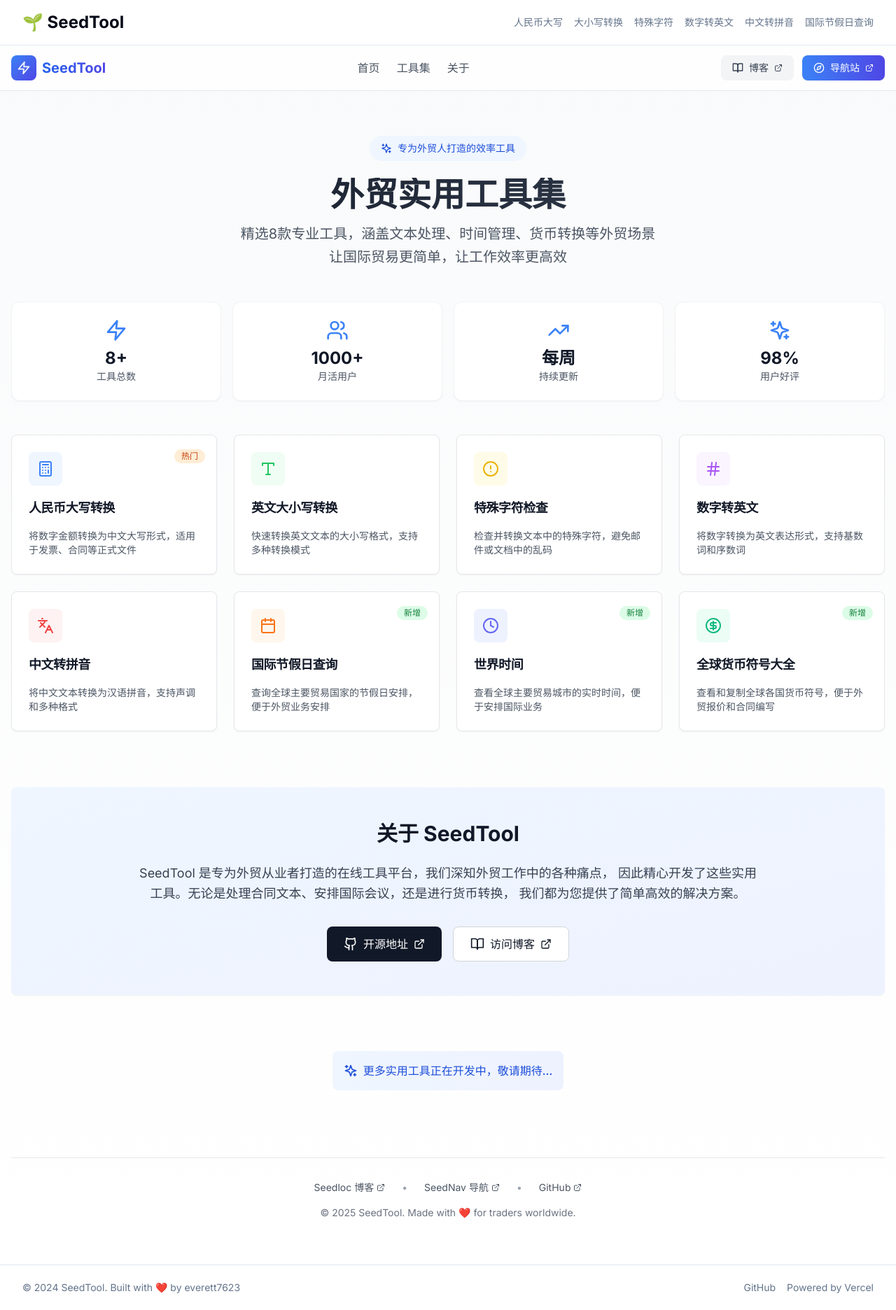
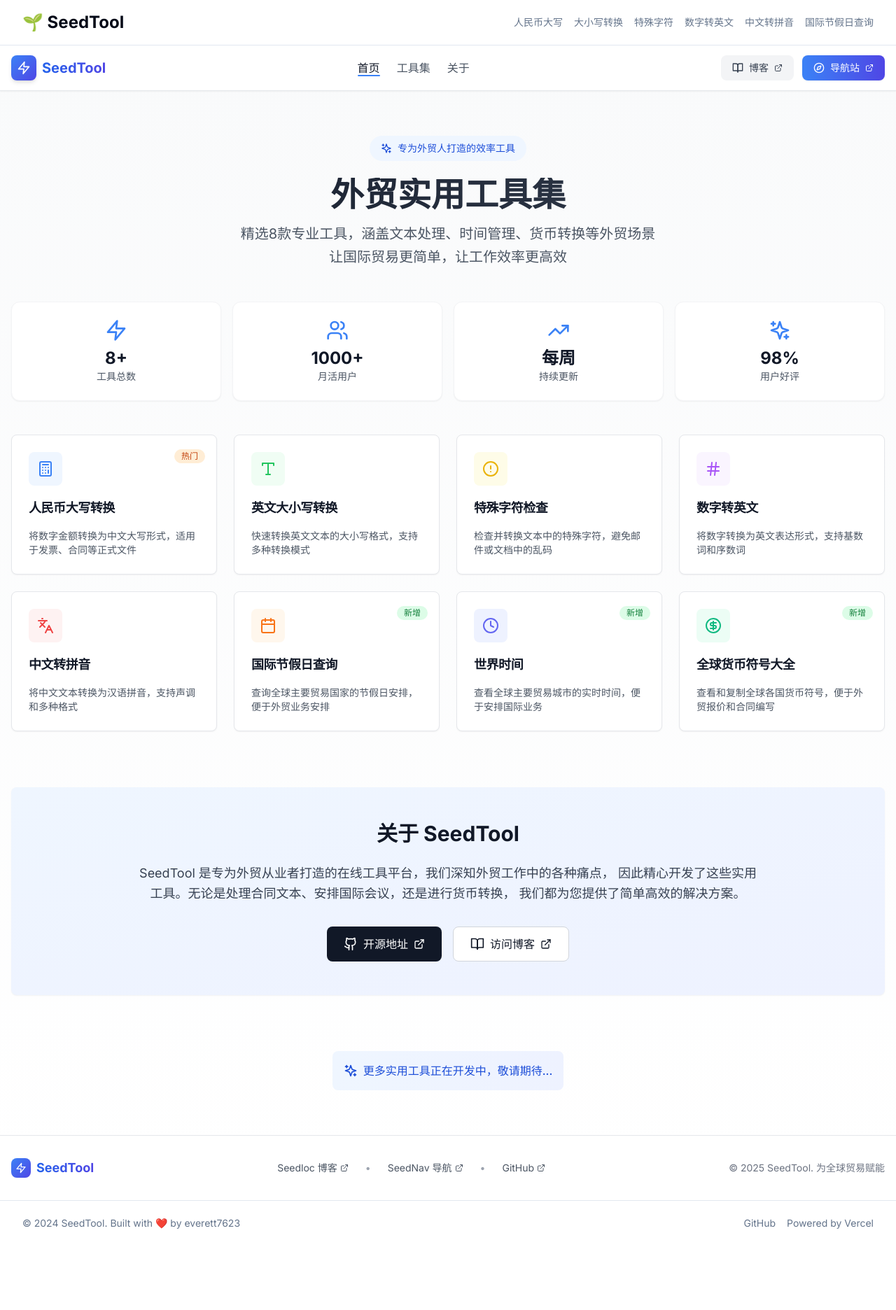
Before and after one commit to everett7623/Globokit, a Next.js app: page / in a window 1280 px wide. Shown: the whole page at 70% size. After the commit the page ends 1780 px from the top, so only its background shows below. Built offline with nearby package versions, Linux system fonts and the light colour scheme.

Commit message:
Update page.tsx

```diff
--- a/app/page.tsx
+++ b/app/page.tsx
@@ -1,6 +1,6 @@
 // 路径: seedtool/app/page.tsx
-// 更新时间: 2025-07-21
-// 说明: 优化布局，保留导航栏和外部链接
+// 更新时间: 2025-07-22
+// 说明: 优化顶部导航和底部区域，保留原有功能和布局
 
 import Link from 'next/link'
 import { Card, CardContent, CardDescription, CardHeader, CardTitle } from '@/components/ui/card'
@@ -110,14 +110,14 @@ const stats = [
 
 export default function HomePage() {
   return (
-    <div className="min-h-screen bg-gradient-to-b from-gray-50 to-white">
-      {/* 导航栏 */}
-      <nav className="sticky top-0 z-50 bg-white/80 backdrop-blur-md border-b border-gray-200">
+    <div className="min-h-screen bg-gradient-to-b from-gray-50 to-white flex flex-col">
+      {/* 导航栏 - 优化版 */}
+      <nav className="sticky top-0 z-50 bg-white/90 backdrop-blur-md border-b border-gray-200 shadow-sm transition-all duration-300">
         <div className="container mx-auto px-4 max-w-7xl">
           <div className="flex items-center justify-between h-16">
             {/* Logo区域 */}
             <div className="flex items-center gap-2">
-              <div className="p-2 bg-gradient-to-br from-blue-500 to-indigo-600 rounded-lg">
+              <div className="p-2 bg-gradient-to-br from-blue-500 to-indigo-600 rounded-lg shadow-md">
                 <Zap className="h-5 w-5 text-white" />
               </div>
               <span className="font-bold text-xl bg-gradient-to-r from-blue-600 to-indigo-600 bg-clip-text text-transparent">
@@ -129,19 +129,19 @@ export default function HomePage() {
             <div className="hidden md:flex items-center gap-6">
               <Link
                 href="/"
-                className="text-gray-600 hover:text-gray-900 font-medium transition-colors"
+                className="text-gray-900 font-medium transition-colors relative after:absolute after:bottom-0 after:left-0 after:h-0.5 after:w-full after:bg-blue-500 after:rounded-full"
               >
                 首页
               </Link>
               <Link
                 href="#tools"
-                className="text-gray-600 hover:text-gray-900 font-medium transition-colors"
+                className="text-gray-600 hover:text-gray-900 font-medium transition-colors relative after:absolute after:bottom-0 after:left-0 after:h-0.5 after:w-0 after:bg-blue-500 after:rounded-full after:transition-all hover:after:w-full"
               >
                 工具集
               </Link>
               <Link
                 href="#about"
-                className="text-gray-600 hover:text-gray-900 font-medium transition-colors"
+                className="text-gray-600 hover:text-gray-900 font-medium transition-colors relative after:absolute after:bottom-0 after:left-0 after:h-0.5 after:w-0 after:bg-blue-500 after:rounded-full after:transition-all hover:after:w-full"
               >
                 关于
               </Link>
@@ -169,7 +169,7 @@ export default function HomePage() {
               </Link>
 
               {/* 移动端菜单按钮 */}
-              <Button variant="ghost" size="icon" className="md:hidden">
+              <Button variant="ghost" size="icon" className="md:hidden hover:bg-gray-100">
                 <Menu className="h-5 w-5" />
               </Button>
             </div>
@@ -177,8 +177,8 @@ export default function HomePage() {
         </div>
       </nav>
 
-      <div className="container mx-auto px-4 py-8 max-w-7xl">
-        {/* 头部区域 - 增强视觉效果 */}
+      <div className="flex-grow container mx-auto px-4 py-8 max-w-7xl">
+        {/* 头部区域 */}
         <div className="text-center mb-12 pt-8">
           <div className="inline-flex items-center gap-2 px-4 py-2 bg-blue-50 text-blue-700 rounded-full text-sm font-medium mb-6">
             <Sparkles className="h-4 w-4" />
@@ -290,11 +290,22 @@ export default function HomePage() {
             </p>
           </div>
         </div>
+      </div>
 
-        {/* 页脚 */}
-        <footer className="mt-16 py-8 border-t border-gray-200">
-          <div className="text-center space-y-4">
-            <div className="flex items-center justify-center gap-6 text-sm">
+      {/* 页脚 - 优化版 */}
+      <footer className="mt-auto py-8 border-t border-gray-200 bg-white">
+        <div className="container mx-auto px-4 max-w-7xl">
+          <div className="flex flex-col md:flex-row justify-between items-center gap-6">
+            <div className="flex items-center gap-2">
+              <div className="p-1.5 bg-gradient-to-br from-blue-500 to-indigo-600 rounded-lg">
+                <Zap className="h-4 w-4 text-white" />
+              </div>
+              <span className="font-bold text-lg bg-gradient-to-r from-blue-600 to-indigo-600 bg-clip-text text-transparent">
+                SeedTool
+              </span>
+            </div>
+
+            <div className="flex flex-wrap items-center justify-center gap-x-6 gap-y-2 text-sm">
               <Link
                 href="https://seedloc.com"
                 target="_blank"
@@ -322,12 +333,13 @@ export default function HomePage() {
                 <ExternalLink className="h-3 w-3" />
               </Link>
             </div>
+
             <p className="text-gray-500 text-sm">
-              © 2025 SeedTool. Made with ❤️ for traders worldwide.
+              © 2025 SeedTool. 为全球贸易赋能
             </p>
           </div>
-        </footer>
-      </div>
+        </div>
+      </footer>
     </div>
   )
 }
```
